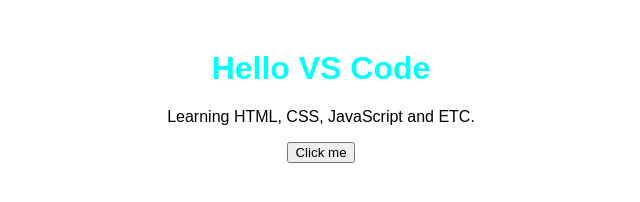
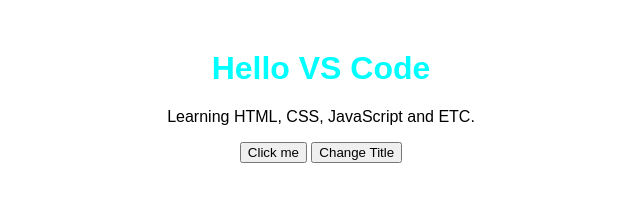
Before and after one commit to BookerD4vid4/web101, a plain HTML site: page index.html in a window 1280 px wide. Shown: the whole page, without its empty margins (319-959 px from the left). Drawn offline with Linux system fonts and the light colour scheme.

Commit message:
Initial commit

```diff
--- a/index.html
+++ b/index.html
@@ -10,6 +10,7 @@
     <h1>Hello VS Code</h1>
     <p>Learning HTML, CSS, JavaScript and ETC.</p>
     <button onclick="showMessage()">Click me</button>
+    <button onclick="changeTitle()">Change Title</button>
     <script src="script.js"></script>
   </body>
 </html>
--- a/script.js
+++ b/script.js
@@ -1,3 +1,7 @@
 function showMessage() {
   alert('Hello From JavaScript')
 }
+const heading = document.querySelector('h1')
+function changeTitle() {
+  heading.textContent = 'You have changed the tile!'
+}
```
